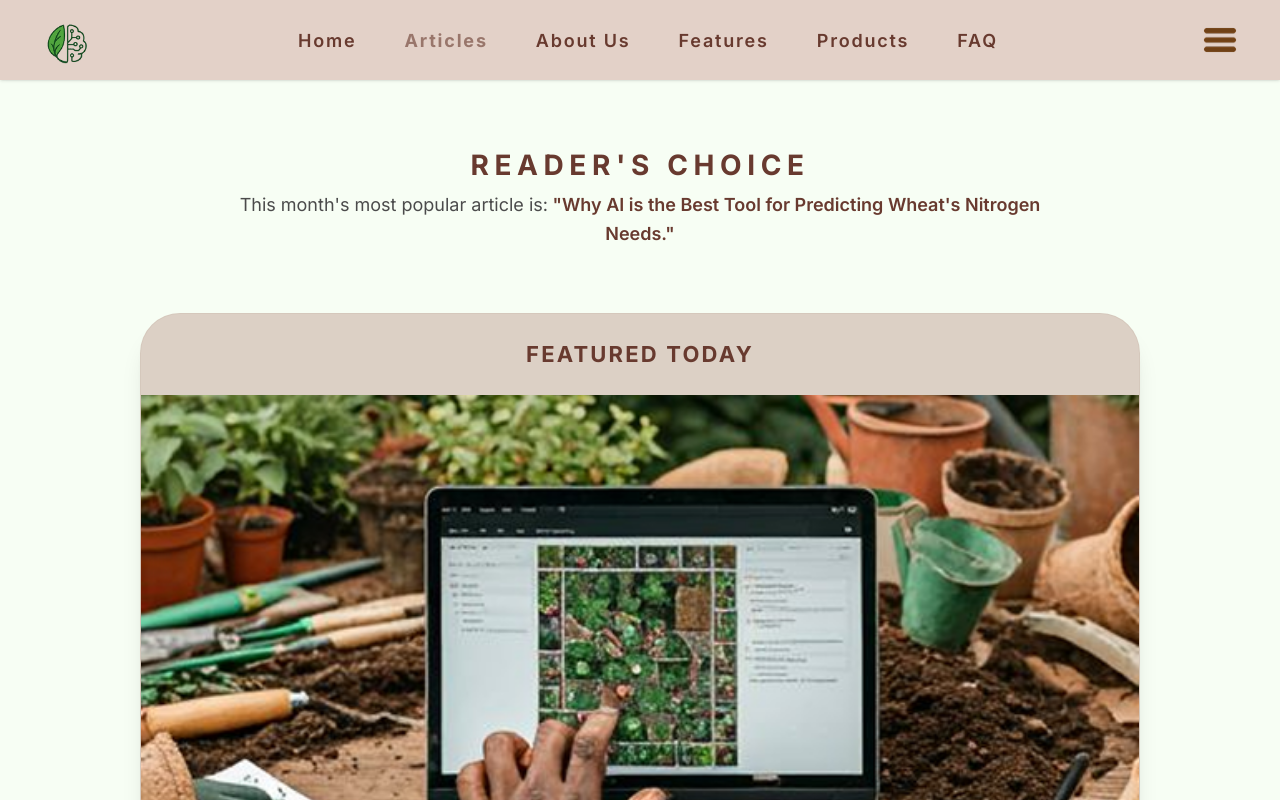
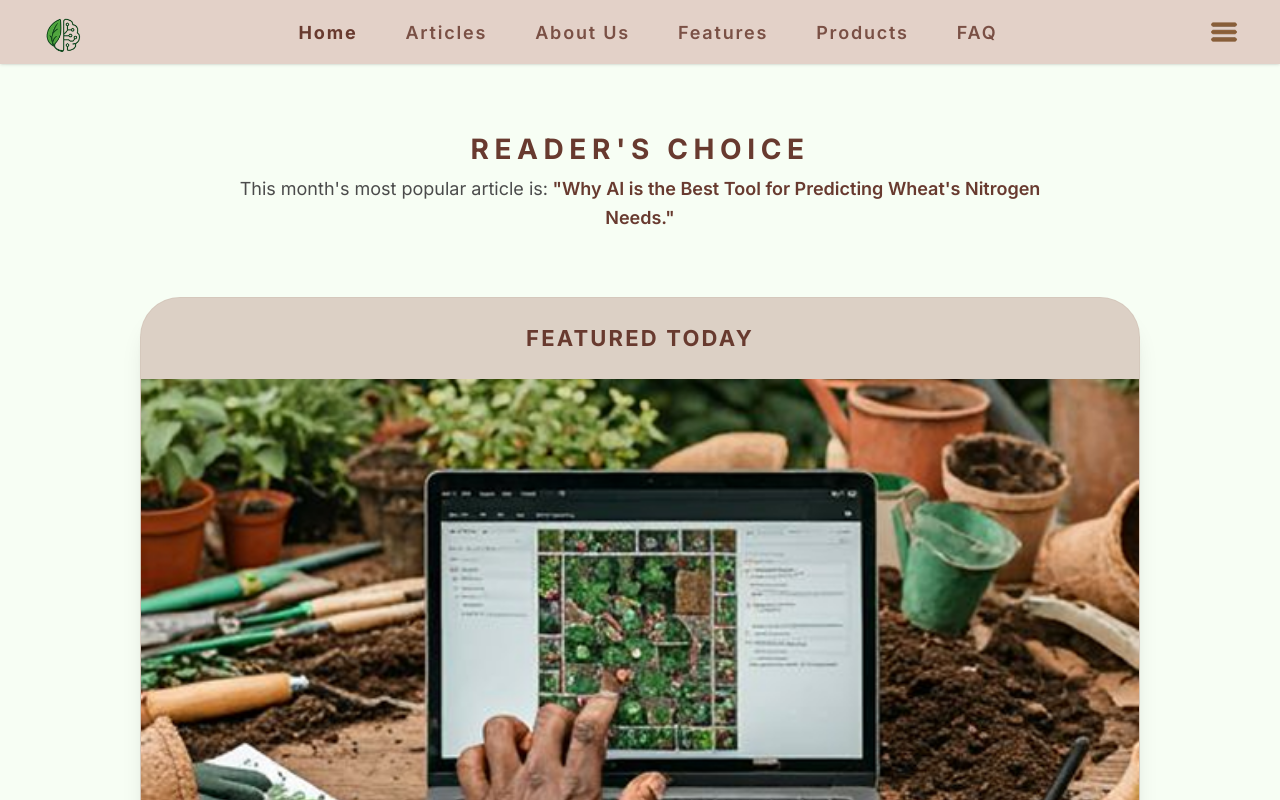
Before and after one commit to salmassamy/GreenMind-Project, a React (Vite) app: page / in a window 1280 px wide. Shown: the top 800 px of the page. Built offline with nearby package versions, Linux system fonts and the light colour scheme.

Commit message:
feat: Final updates and preparation for review on ArticlePage

```diff
--- a/src/components/Header.jsx
+++ b/src/components/Header.jsx
@@ -1,52 +1,122 @@
 
-import React from 'react';
+// import React from 'react';
+// import logo from '../assets/logo.png';
+// import menuIcon from '../assets/Menu.png';
+
+// const Header = () => {
+//   return (
+//     <header className="bg-[#E3D1C8] sticky top-0 w-full z-50 shadow-sm h-20 flex items-center font-inter">
+
+//       <div className="max-w-[1440px] mx-auto w-full px-10 flex justify-between items-center">
+
+//         <div className="flex items-center cursor-pointer">
+//           <img
+//             src={logo}
+//             alt="GreenMind Logo"
+//             className="w-14 h-14 object-contain"
+//           />
+//         </div>
+
+//         <nav className="hidden md:flex space-x-12 text-[#683A2F] text-[18px] tracking-widest ">
+
+//           <a href="/" className="font-semibold transition-all duration-300 hover:font-bold hover:opacity-60 no-underline">
+//             Home
+//           </a>
+
+//           <a href="/articles" className="font-bold opacity-60 no-underline cursor-default">
+//             Articles
+//           </a>
+
+//           <a href="/About Us" className="font-semibold transition-all duration-300 hover:font-bold hover:opacity-60 no-underline">
+//             About Us
+//           </a>
+//           <a href="/features" className="font-semibold transition-all duration-300 hover:font-bold hover:opacity-60 no-underline">
+//             Features
+//           </a>
+//           <a href="/products" className="font-semibold transition-all duration-300 hover:font-bold hover:opacity-60 no-underline">
+//             Products
+//           </a>
+//           <a href="/FAQ" className="font-semibold transition-all duration-300 hover:font-bold hover:opacity-60 no-underline">
+//             FAQ
+//           </a>
+//         </nav>
+
+//         <div className="flex items-center cursor-pointer group">
+//           <img
+//             src={menuIcon}
+//             alt="Menu"
+//             className="w-10 h-auto object-contain transition-all duration-300 group-hover:opacity-60"
+//           />
+//         </div>
+
+//       </div>
+//     </header>
+//   );
+// };
+
+// export default Header;
+
+
+
+import React, { useEffect, useState } from 'react';
 import logo from '../assets/logo.png';
 import menuIcon from '../assets/Menu.png';
 
 const Header = () => {
+  const [currentPath, setCurrentPath] = useState(window.location.pathname);
+
+  useEffect(() => {
+    setCurrentPath(window.location.pathname);
+  }, []);
+
+  const linkBaseStyles = "transition-all duration-300 hover:font-bold hover:opacity-100 no-underline";
+
+  const isActive = (path) => {
+    return currentPath === path || currentPath === `${path}/`;
+  };
+
   return (
-    <header className="bg-[#E3D1C8] sticky top-0 w-full z-50 shadow-sm h-20 flex items-center font-inter">
-
+    <header className="bg-[#E3D1C8] sticky top-0 w-full z-50 shadow-sm h-16 flex items-center font-inter">
       <div className="max-w-[1440px] mx-auto w-full px-10 flex justify-between items-center">
 
         <div className="flex items-center cursor-pointer">
-          <img
-            src={logo}
-            alt="GreenMind Logo"
-            className="w-14 h-14 object-contain"
-          />
+          <img src={logo} alt="GreenMind Logo" className="w-12 h-12 object-contain" />
         </div>
 
-        <nav className="hidden md:flex space-x-12 text-[#683A2F] text-[18px] tracking-widest ">
-
-          <a href="/" className="font-semibold transition-all duration-300 hover:font-bold hover:opacity-60 no-underline">
+        <nav className="hidden md:flex space-x-12 text-[#683A2F] text-[18px] tracking-widest">
+          <a href="/"
+             className={`${linkBaseStyles} ${isActive('/') ? 'font-bold opacity-100' : 'font-semibold opacity-85'}`}>
             Home
           </a>
 
-          <a href="/articles" className="font-bold opacity-60 no-underline cursor-default">
+          <a href="/articles"
+             className={`${linkBaseStyles} ${isActive('/articles') ? 'font-bold opacity-100' : 'font-semibold opacity-85'}`}>
             Articles
           </a>
 
-          <a href="/About Us" className="font-semibold transition-all duration-300 hover:font-bold hover:opacity-60 no-underline">
+          <a href="/about"
+             className={`${linkBaseStyles} ${isActive('/about') ? 'font-bold opacity-100' : 'font-semibold opacity-85'}`}>
             About Us
           </a>
-          <a href="/features" className="font-semibold transition-all duration-300 hover:font-bold hover:opacity-60 no-underline">
+
+          <a href="/features"
+             className={`${linkBaseStyles} ${isActive('/features') ? 'font-bold opacity-100' : 'font-semibold opacity-85'}`}>
             Features
           </a>
-          <a href="/products" className="font-semibold transition-all duration-300 hover:font-bold hover:opacity-60 no-underline">
+
+          <a href="/products"
+             className={`${linkBaseStyles} ${isActive('/products') ? 'font-bold opacity-100' : 'font-semibold opacity-85'}`}>
             Products
           </a>
-          <a href="/FAQ" className="font-semibold transition-all duration-300 hover:font-bold hover:opacity-60 no-underline">
+
+          <a href="/faq"
+             className={`${linkBaseStyles} ${isActive('/faq') ? 'font-bold opacity-100' : 'font-semibold opacity-85'}`}>
             FAQ
           </a>
         </nav>
 
         <div className="flex items-center cursor-pointer group">
-          <img
-            src={menuIcon}
-            alt="Menu"
-            className="w-10 h-auto object-contain transition-all duration-300 group-hover:opacity-60"
-          />
+          <img src={menuIcon} alt="Menu" className="w-8 h-auto object-contain opacity-80" />
         </div>
 
       </div>
```
